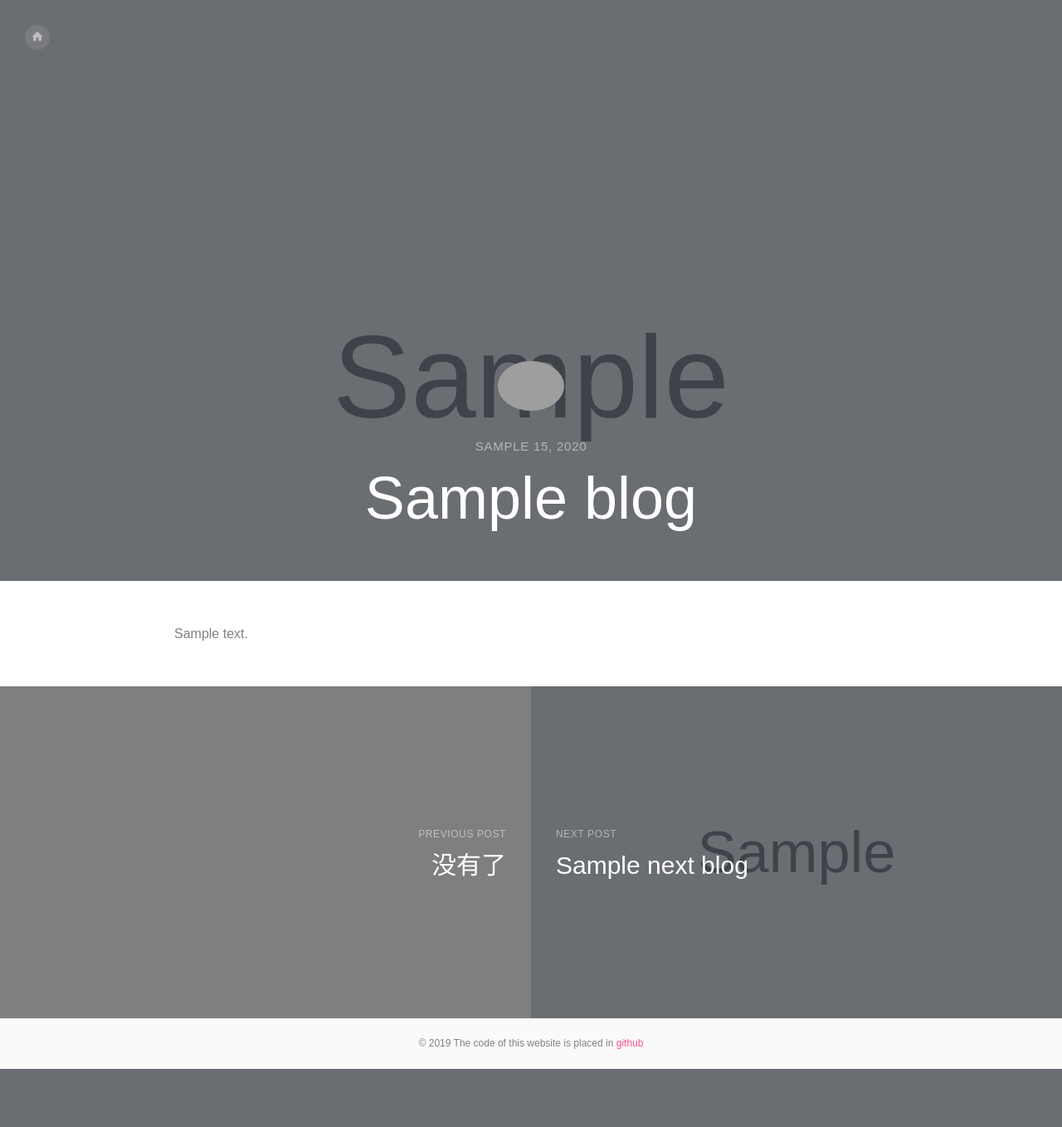
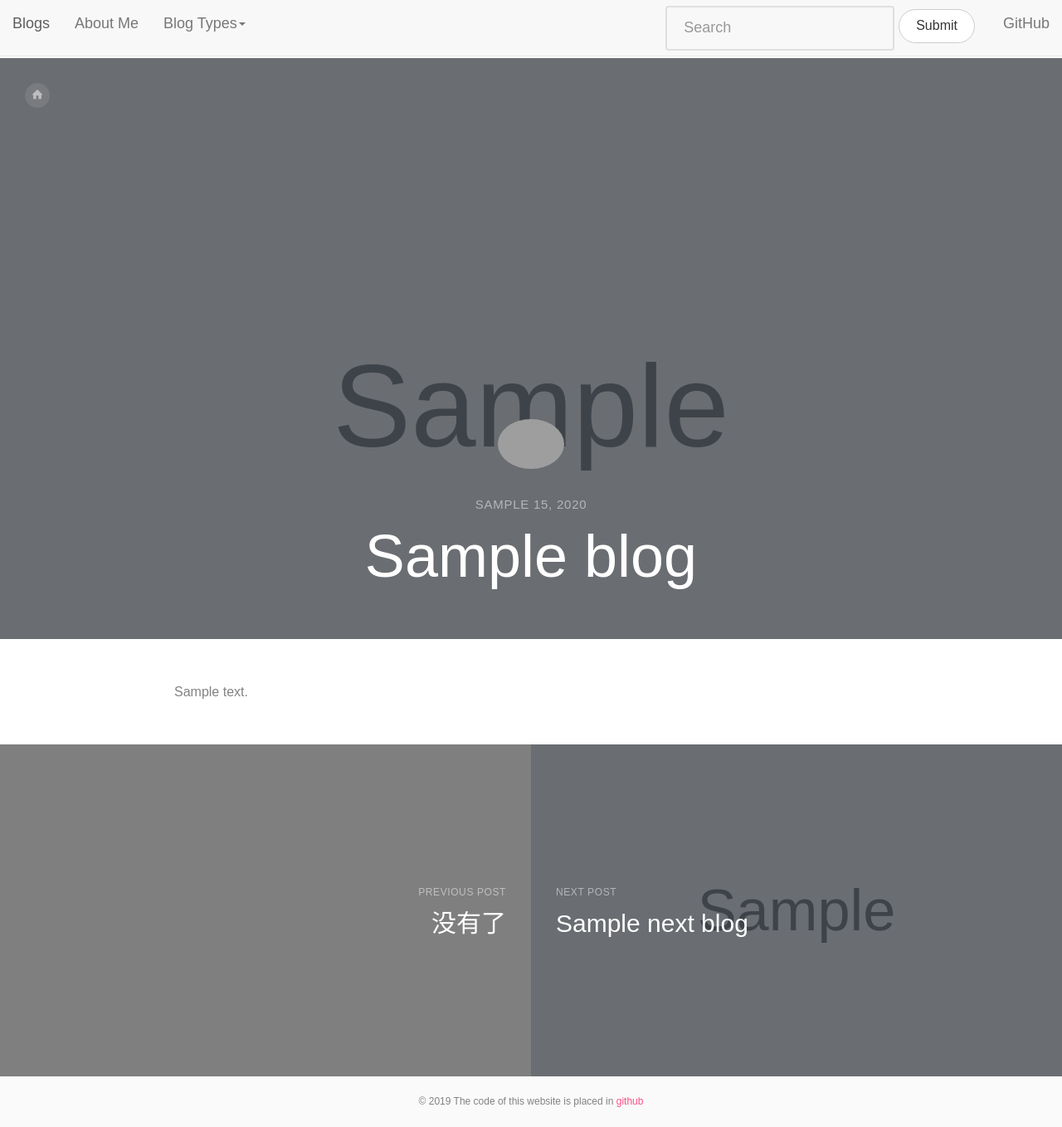
Before and after one commit to BrainPicker-L/DjangoBlog, a Django app: template templates/single.html in a window 1280 px wide. Shown: the whole page at 83% size. Before the commit the page ends 1288 px from the top, so only its background shows below. Run offline with Django 3.2, Linux system fonts and the light colour scheme; the template is opened without the code that fills it: most values are stand-ins (such as "Sample title", 1, 10 or a date in 2020); grey boxes marked "Sample" are stand-in pictures; some libraries are stand-ins or nearby versions; some web fonts are replaced; grey boxes are pictures that could not be loaded.

Commit message:
增加导航条

```diff
--- a/blog/admin.py
+++ b/blog/admin.py
@@ -1,7 +1,11 @@
 from django.contrib import admin
-from .models import Blog
+from .models import Blog,BlogType
 # Register your models here.
 
 @admin.register(Blog)
 class BlogAdmin(admin.ModelAdmin):
     list_display = ('id', 'title', 'img_url', 'created_time', 'last_updated_time','create_month')
+
+@admin.register(BlogType)
+class BlogTypeAdmin(admin.ModelAdmin):
+    list_display = ('id', 'type_name')
--- a/blog/models.py
+++ b/blog/models.py
@@ -7,9 +7,15 @@ import random
 from django.conf import settings
 import os
 # Create your models here.
+class BlogType(models.Model):
+    type_name = models.CharField(max_length=15)
+
+    def __str__(self):
+        return self.type_name
 class Blog(models.Model):
     author = models.ForeignKey(User, on_delete=models.DO_NOTHING,default=None)
     title = models.CharField(max_length=50)
+    blog_type = models.ForeignKey(BlogType, on_delete=models.DO_NOTHING,default=None)
     content = RichTextUploadingField()
     created_time = models.DateTimeField(auto_now_add=False)
     last_updated_time = models.DateTimeField(auto_now=True)
--- /dev/null
+++ b/templates/base.html
@@ -0,0 +1,148 @@
+{% load staticfiles %}
+<!DOCTYPE HTML>
+
+<html lang="zh-CN">
+
+<head>
+
+    <meta charset="utf-8">
+
+    <meta http-equiv="X-UA-Compatible" content="IE=edge">
+
+    <title>{% block title %} {% endblock %}</title>
+
+    <meta name="viewport" content="width=device-width, initial-scale=1">
+
+    <meta name="description" content="Free HTML5 Website Template by freehtml5.co"/>
+
+    <meta name="keywords"
+          content="free website templates, free html5, free template, free bootstrap, free website template, html5, css3, mobile first, responsive"/>
+
+    <meta name="author" content="freehtml5.co"/>
+
+    <!-- Facebook and Twitter integration -->
+
+    <meta property="og:title" content=""/>
+
+    <meta property="og:image" content=""/>
+
+    <meta property="og:url" content=""/>
+
+    <meta property="og:site_name" content=""/>
+
+    <meta property="og:description" content=""/>
+
+    <meta name="twitter:title" content=""/>
+
+    <meta name="twitter:image" content=""/>
+
+    <meta name="twitter:url" content=""/>
+
+    <meta name="twitter:card" content=""/>
+
+
+    <link href="https://fonts.lug.ustc.edu.cn/css?family=Work+Sans:300,400,500,700,800" rel="stylesheet">
+
+
+    <!-- Animate.css -->
+
+    <link rel="stylesheet" href="{% static 'css/animate.css' %}">
+
+    <!-- Icomoon Icon Fonts-->
+
+    <link rel="stylesheet" href="{% static 'css/icomoon.css' %}">
+
+    <!-- Bootstrap  -->
+
+    <link rel="stylesheet" href="{% static 'css/bootstrap.css' %}">
+
+
+    <!-- Theme style  -->
+
+    <link rel="stylesheet" href="{% static 'css/style.css' %}">
+
+
+    <!-- Modernizr JS -->
+
+    <script src="{% static 'js/modernizr-2.6.2.min.js' %}"></script>
+
+    <!-- FOR IE9 below -->
+
+    <!--[if lt IE 9]>
+
+    <script src="{% static 'js/respond.min.js' %}"></script>
+
+    <![endif]-->
+    {% block header_extends %} {% endblock %}
+
+</head>
+<body style="padding-top: 70px;">
+<nav class="navbar navbar-default navbar-fixed-top">
+    <div class="container-fluid">
+        <!-- Brand and toggle get grouped for better mobile display -->
+        <div class="navbar-header">
+            <button type="button" class="navbar-toggle collapsed" data-toggle="collapse"
+                    data-target="#bs-example-navbar-collapse-1" aria-expanded="false">
+                <span class="sr-only">Toggle navigation</span>
+                <span class="icon-bar"></span>
+                <span class="icon-bar"></span>
+                <span class="icon-bar"></span>
+            </button>
+            <a class="navbar-brand" href="{% url 'blog_list'%}">Blogs</a>
+        </div>
+
+        <!-- Collect the nav links, forms, and other content for toggling -->
+        <div class="collapse navbar-collapse" id="bs-example-navbar-collapse-1">
+            <ul class="nav navbar-nav">
+                <li><a href="#">About Me</a></li>
+                <li class="dropdown">
+                  <a href="#" class="dropdown-toggle" data-toggle="dropdown" role="button" aria-haspopup="true" aria-expanded="false">Blog Types<span class="caret"></span></a>
+                  <ul class="dropdown-menu">
+                      {% for blog_type in blog_types %}
+                        <li><a href="?typename={{blog_type.type_name}}">{{ blog_type.type_name }}</a></li>
+                      {% empty %}
+                        <li><a href="#">暂无博客种类哦</a></li>
+                      {% endfor %}
+                  </ul>
+                </li>
+            </ul>
+
+            <ul class="nav navbar-nav navbar-right">
+                <form class="navbar-form navbar-left" method="get" action="/">
+                    <div class="form-group">
+                        <input type="text" class="form-control" placeholder="Search" name="searchtext">
+                    </div>
+                    <button type="submit" class="btn btn-default">Submit</button>
+                </form>
+                <li><a href="https://github.com/BrainPicker-L/DjangoBlog">GitHub</a></li>
+            </ul>
+        </div><!-- /.navbar-collapse -->
+    </div><!-- /.container-fluid -->
+</nav>
+{% block content %} {% endblock %}
+</body>
+<!-- jQuery -->
+
+<script src="{% static 'js/jquery.min.js' %}"></script>
+
+<!-- jQuery Easing -->
+
+<script src="{% static 'js/jquery.easing.1.3.js' %}"></script>
+
+<!-- Bootstrap -->
+
+<script src="{% static 'js/bootstrap.min.js' %}"></script>
+
+<!-- Waypoints -->
+
+<script src="{% static 'js/jquery.waypoints.min.js' %}"></script>
+
+<!-- Stellar Parallax -->
+
+<script src="{% static 'js/jquery.stellar.min.js' %}"></script>
+
+<!-- Main -->
+
+<script src="{% static 'js/main.js' %}"></script>
+
+{% block script_extends %}{% endblock %}
--- a/templates/single.html
+++ b/templates/single.html
@@ -1,85 +1,12 @@
+{% extends 'base.html' %}
 {% load staticfiles %}
-<!DOCTYPE HTML>
+{% block title %}
+    {{ blog.title }}
+{% endblock %}
 
-<html>
+{% block content %}
 
-<head>
-
-    <meta charset="utf-8">
-
-    <meta http-equiv="X-UA-Compatible" content="IE=edge">
-
-    <title>Story &mdash; Free Website Template, Free HTML5 Template by freehtml5.co</title>
-
-    <meta name="viewport" content="width=device-width, initial-scale=1">
-
-    <meta name="description" content="Free HTML5 Website Template by freehtml5.co"/>
-
-    <meta name="keywords"
-          content="free website templates, free html5, free template, free bootstrap, free website template, html5, css3, mobile first, responsive"/>
-
-    <meta name="author" content="freehtml5.co"/>
-
-
-    <!-- Facebook and Twitter integration -->
-
-    <meta property="og:title" content=""/>
-
-    <meta property="og:image" content=""/>
-
-    <meta property="og:url" content=""/>
-
-    <meta property="og:site_name" content=""/>
-
-    <meta property="og:description" content=""/>
-
-    <meta name="twitter:title" content=""/>
-
-    <meta name="twitter:image" content=""/>
-
-    <meta name="twitter:url" content=""/>
-
-    <meta name="twitter:card" content=""/>
-
-
-    <link href="https://fonts.lug.ustc.edu.cn/css?family=Work+Sans:300,400,500,700,800" rel="stylesheet">
-
-
-    <!-- Animate.css -->
-
-    <link rel="stylesheet" href="{% static 'css/animate.css' %}">
-
-    <!-- Icomoon Icon Fonts-->
-
-    <link rel="stylesheet" href="{% static 'css/icomoon.css' %}">
-
-    <!-- Bootstrap  -->
-
-    <link rel="stylesheet" href="{% static 'css/bootstrap.css' %}">
-
-
-    <!-- Theme style  -->
-
-    <link rel="stylesheet" href="{% static 'css/style.css' %}">
-
-
-    <!-- Modernizr JS -->
-
-    <script src="{% static 'js/modernizr-2.6.2.min.js' %}"></script>
-
-    <!-- FOR IE9 below -->
-
-    <!--[if lt IE 9]>
-
-    <script src="{% static 'js/respond.min.js' %}"></script>
-
-    <![endif]-->
-
-
-</head>
-
-<body class="single">
-
+<div class="single">
 
 <div class="fh5co-loader"></div>
 
@@ -134,7 +61,7 @@
         <div class="overlay"></div>
 
         {% if previous_blog %}
-            <a class="copy" href="{% url 'blog_detail' previous_blog.pk %}">
+        <a class="copy" href="{% url 'blog_detail' previous_blog.pk %}">
 
             <div class="display-t">
 
@@ -154,7 +81,7 @@
 
         </a>
         {% else %}
-                        <a class="copy" href="#">
+        <a class="copy" href="#">
 
             <div class="display-t">
 
@@ -182,7 +109,7 @@
         <div class="overlay"></div>
 
         {% if next_blog %}
-            <a class="copy" href="{% url 'blog_detail' next_blog.pk %}">
+        <a class="copy" href="{% url 'blog_detail' next_blog.pk %}">
 
             <div class="display-t">
 
@@ -202,7 +129,7 @@
 
         </a>
         {% else %}
-            <a class="copy" href="#">
+        <a class="copy" href="#">
 
             <div class="display-t">
 
@@ -234,7 +161,7 @@
     <div>
 
         &copy; 2019 The code of this website is placed in <a href="https://github.com/BrainPicker-L/DjangoBlog"
-                                                                                   target="_blank" title="我的github">github</a>
+                                                             target="_blank" title="我的github">github</a>
 
     </div>
 
@@ -247,32 +174,8 @@
 
 </div>
 
-
-<!-- jQuery -->
-
-<script src="{% static 'js/jquery.min.js' %}"></script>
-
-<!-- jQuery Easing -->
-
-<script src="{% static 'js/jquery.easing.1.3.js' %}"></script>
-
-<!-- Bootstrap -->
-
-<script src="{% static 'js/bootstrap.min.js' %}"></script>
-
-<!-- Waypoints -->
-
-<script src="{% static 'js/jquery.waypoints.min.js' %}"></script>
-
-<!-- Stellar Parallax -->
-
-<script src="{% static 'js/jquery.stellar.min.js' %}"></script>
-
-<!-- Main -->
-
-<script src="{% static 'js/main.js' %}"></script>
+</div>
 
 
-</body>
 
-</html>
+{% endblock %}
```
Also changed, not shown: mysite/views.py (+16 -2 lines), templates/index.html (+7 -105 lines), mysite/forms.py (added).
